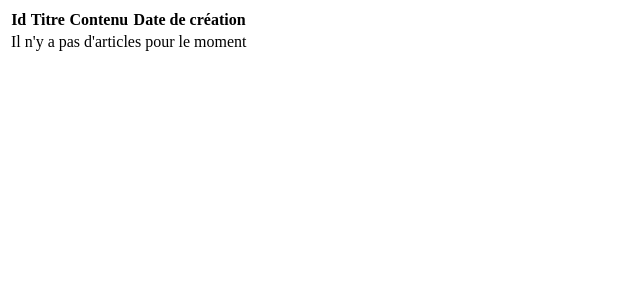
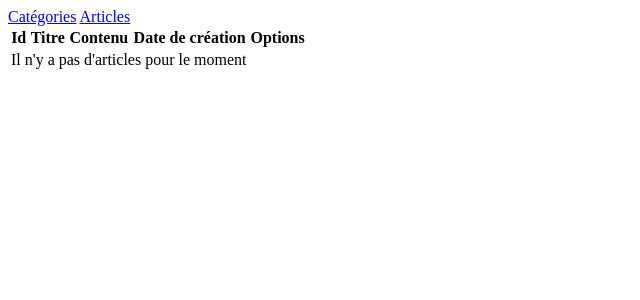
Before and after one commit to alexgaill/dwwm6-decouverteSymfony, a Symfony app: template templates/post/index.html.twig in a window 1280 px wide. Shown: the top 300 px of the page, without its empty margins (0-640 px from the left). Run offline with Twig, Linux system fonts and the light colour scheme; the template is opened without the code that fills it, so the values that code supplies are empty; some libraries are stand-ins or nearby versions.

Commit message:
Gestion des liens

```diff
--- a/src/Controller/CategorieController.php
+++ b/src/Controller/CategorieController.php
@@ -9,7 +9,7 @@ use Symfony\Component\Routing\Annotation\Route;
 
 class CategorieController extends AbstractController
 {
-    #[Route('/', name: 'category')]
+    #[Route('/category', name: 'category')]
     public function index(): Response
     {
         // $categories = [
--- a/src/Controller/PostController.php
+++ b/src/Controller/PostController.php
@@ -29,7 +29,6 @@ class PostController extends AbstractController
      */
     public function single(Post $post) :Response
     {
-        // $article = $this->getDoctrine()->getRepository(Post::class)->find($id);
         dump($post);
         return $this->render("post/single.html.twig", [
             "article" => $post
--- a/templates/base.html.twig
+++ b/templates/base.html.twig
@@ -14,6 +14,12 @@
         {% endblock %}
     </head>
     <body>
+        <header>
+            <nav>
+                <a href={{ path("category") }}>Catégories</a>
+                <a href={{ path("post")}}>Articles</a>
+            </nav>
+        </header>
         {% block body %}{% endblock %}
     </body>
 </html>
--- a/templates/post/index.html.twig
+++ b/templates/post/index.html.twig
@@ -11,6 +11,7 @@
             <th>Titre</th>
             <th>Contenu</th>
             <th>Date de création</th>
+            <th>Options</th>
         </tr>
     </thead>
     <tbody>
@@ -20,6 +21,7 @@
             <td>{{article.title}}</td>
             <td>{{article.subContent}}</td>
             <td>{{article.createdAt | date("d/m/Y h:i:s") }}</td>
+            <td><a href="{{ path("singlePost", {post: article.id}) }}"><button>Voir l'article</button></a></td>
             </tr>
         {% else %}
             <tr>
```
